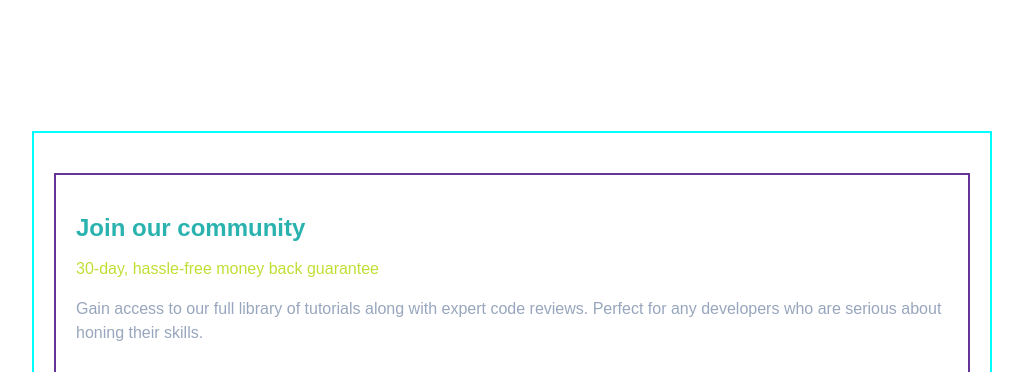
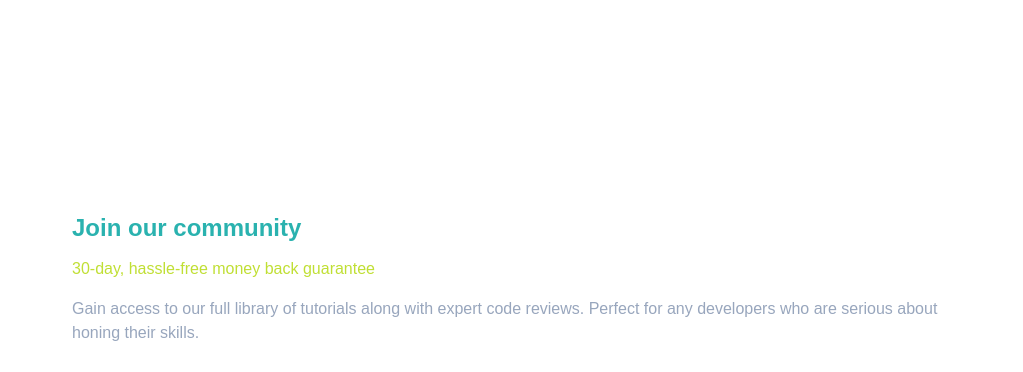
Before and after one commit to Eleniyancode/single-price-grid-card, a plain HTML site: page index.html in a window 1280 px wide. Shown: the top 372 px of the page, without its empty margins (128-1151 px from the left). Drawn offline with Linux system fonts and the light colour scheme.

Commit message:
remove the border around the wrapper and main section

```diff
--- a/style.css
+++ b/style.css
@@ -207,7 +207,7 @@ p {
 @media (min-width: 40em) {
 
   .wrapper {
-    border: 2px solid cyan;
+    /* border: 2px solid cyan; */
     width: 100%;
     max-width: 60em;
   }
@@ -218,7 +218,7 @@ p {
     grid-template-columns: repeat(2, 1fr);
     grid-template-rows: 200px 250px;
     /* padding-left: 100px; */
-    border: 2px solid rebeccapurple;
+    /* border: 2px solid rebeccapurple; */
   }
 
   .card-1 {
```
